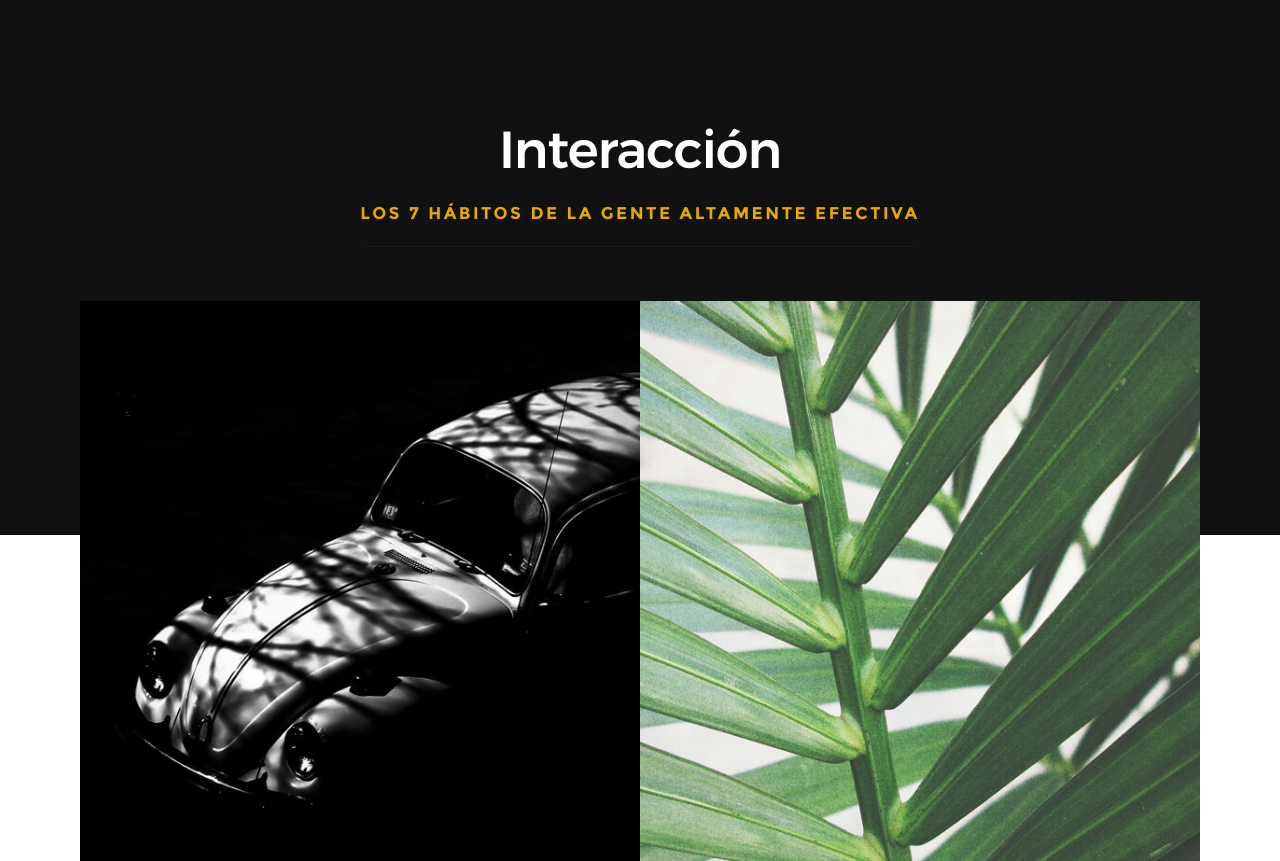
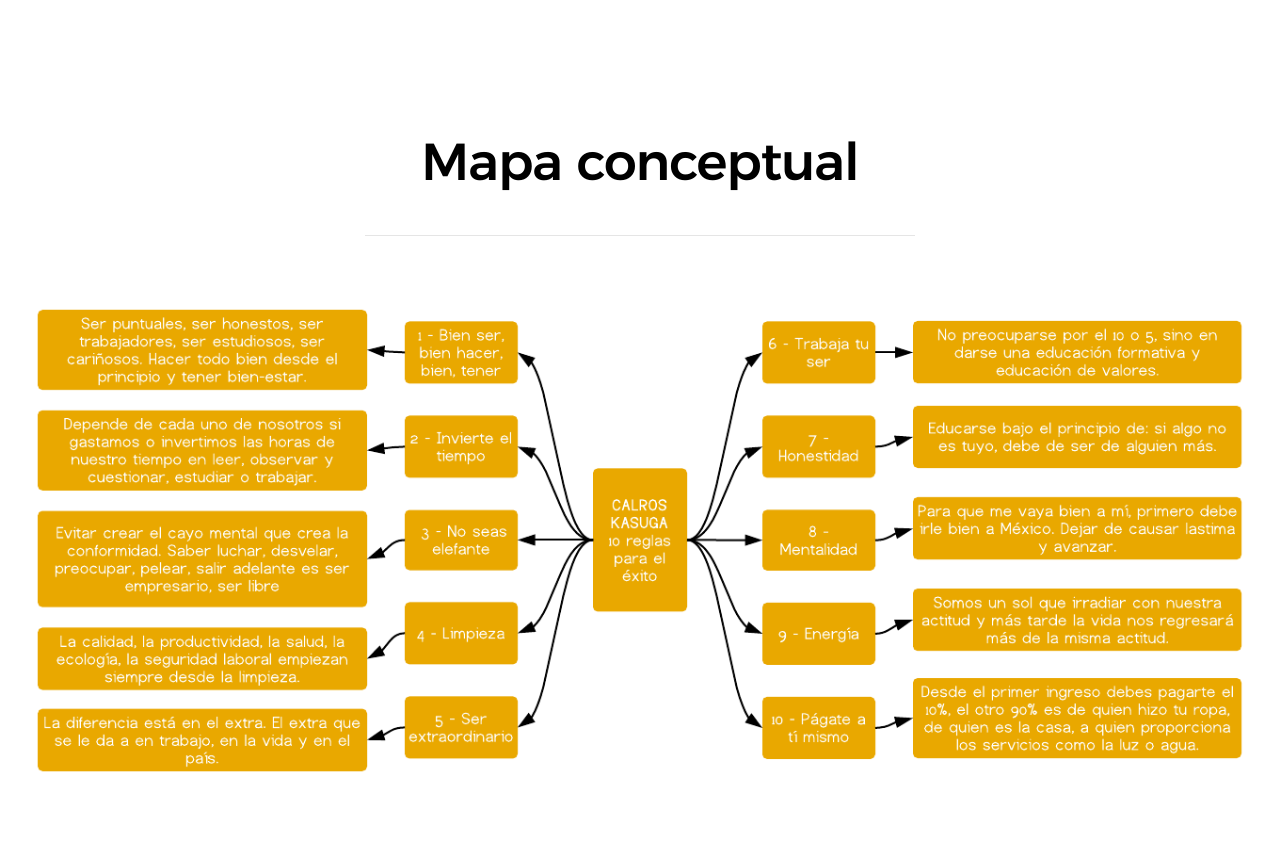
Before and after one commit to KarenOviedo/Kasuga, a plain HTML site: page index.html in a window 1280 px wide. Shown: the part 2800-3661 px from the top of the page. Drawn offline with Linux system fonts and the light colour scheme; files whose address does not match are found by name.

Commit message:
Se agregó mapa conceptual

```diff
--- a/index.html
+++ b/index.html
@@ -54,6 +54,7 @@
                     <li class="current"><a class="smoothscroll"  href="#home" title="home">Inicio</a></li>
                     <li><a class="smoothscroll"  href="#intro" title="introducción">Introducción</a></li>
                     <li><a class="smoothscroll"  href="#contenido" title="contenido">Contenido</a></li>
+                    <li><a class="smoothscroll"  href="#mapa" title="mapa">Mapa Conceptual</a></li>
                     <li><a class="smoothscroll"  href="#interaccion" title="interacción">Interacción</a></li>
                     <li><a class="smoothscroll"  href="#ventajas" title="ventajas">Aplicaciones y Ventajas</a></li>
                     <li><a class="smoothscroll"  href="#about" title="about">Acerca de</a></li>
@@ -225,6 +226,20 @@
 
 
 
+            <!-- Mapa de sitio
+    ================================================== -->
+    <section id='mapa' class="s-services">
+
+        <div class="row section-header has-bottom-sep" data-aos="fade-up">
+            <div class="col-full">
+                <h1 class="display-2">Mapa conceptual</h1>
+            </div>
+        </div> <!-- end section-header -->
+        <div style="text-align: center;">
+            <img src="images/concept-map.png">
+        </div>
+
+    </section> <!-- end Mapa de sitio -->
 
 
 
```
Also changed, not shown: images/concept-map.png (added).
